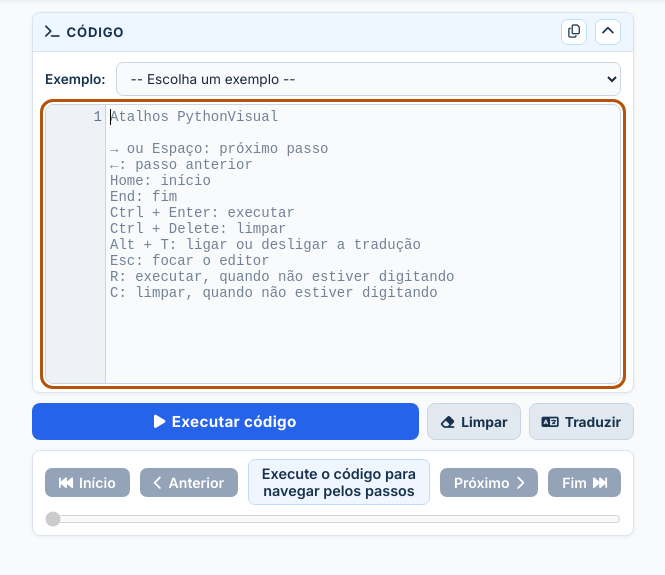
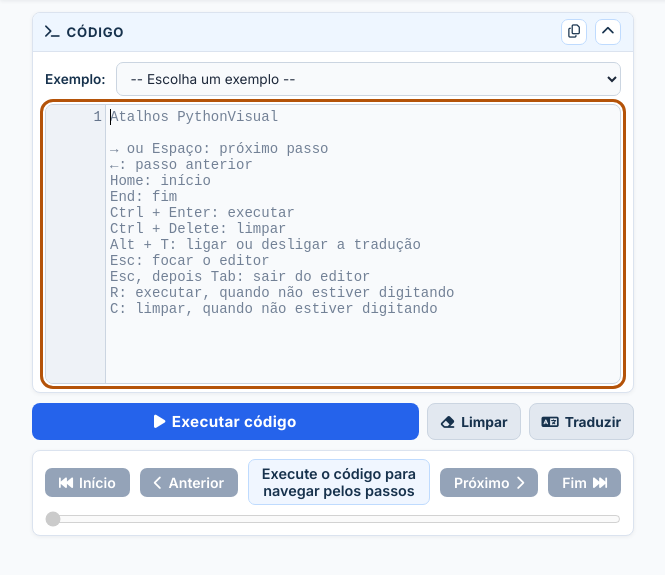
Before and after one commit to RuanVictorH/PythonVisual, a Flask app: page /visualizador in a window 1280 px wide. Shown: the part 57-632 px from the top of the page, without its empty margins (0-665 px from the left). Run offline with Flask 3, Linux system fonts and the light colour scheme.

Commit message:
Permite sair do editor pelo teclado com Esc seguido de Tab
- No editor o Tab recua o codigo, entao quem usa so o teclado ficava preso (WCAG 2.1.2). O Esc seguido de Tab (ou de Shift+Tab) devolve a tecla ao navegador, que move o foco; qualquer outra tecla, o blur e o clique desfazem o Esc.
- A regra fica em static/js/saida-do-editor.js, sem DOM, e editor.js a liga ao CodeMirror pela propriedade codemirrorIgnore (tudo em minusculas: com outra grafia o CodeMirror a ignora).
- O gesto e avisado sem mexer no layout: texto escondido (.somente-leitor-de-tela, chave editor.exitHint) ligado ao campo por aria-describedby e uma linha no placeholder do editor vazio, nos dois idiomas.
- Testes em Node da regra (tests/test_saida_do_editor.py) e README com o atalho na tabela de atalhos.

```diff
--- a/static/css/style.css
+++ b/static/css/style.css
@@ -317,6 +317,15 @@ button i,
 .CodeMirror-focused {
   outline: 3px solid var(--cor-foco);
   outline-offset: 2px;
+}
+.somente-leitor-de-tela {
+  position: absolute;
+  width: 1px;
+  height: 1px;
+  margin: -1px;
+  overflow: hidden;
+  clip-path: inset(50%);
+  white-space: nowrap;
 }
 .CodeMirror-gutters {
   background: #eef2f7;
--- a/static/js/editor.js
+++ b/static/js/editor.js
@@ -1,3 +1,5 @@
+import { criarSaidaDoEditor } from "./saida-do-editor.js";
+
 export const editor = CodeMirror.fromTextArea(document.getElementById("codigo"), {
   mode: "python",
   theme: "default",
@@ -10,3 +12,18 @@ export const editor = CodeMirror.fromTextArea(document.getElementById("codigo"),
   autofocus: true,
 });
 editor.setValue("");
+
+// O Tab recua o código; o Esc seguido de Tab devolve o foco ao navegador
+// (codemirrorIgnore, tudo em minúsculas: o CodeMirror não trata a tecla nem
+// cancela o padrão do navegador).
+const saidaDoEditor = criarSaidaDoEditor();
+
+editor.on("keydown", (_, evento) => {
+  if (saidaDoEditor.liberaTecla(evento))
+    evento.codemirrorIgnore = true;
+});
+editor.on("blur", () => saidaDoEditor.reiniciar());
+editor.on("mousedown", () => saidaDoEditor.reiniciar());
+
+// o texto escondido de index.html avisa o gesto a quem usa leitor de tela
+editor.getInputField().setAttribute("aria-describedby", "editor-dica-saida");
--- a/static/js/i18n.js
+++ b/static/js/i18n.js
@@ -6,7 +6,9 @@ const i18n = {
     "nav.about": "Sobre",
     "nav.limitations": "Limitações",
     "editor.shortcutsPlaceholder":
-      "Atalhos PythonVisual\n\n→ ou Espaço: próximo passo\n←: passo anterior\nHome: início\nEnd: fim\nCtrl + Enter: executar\nCtrl + Delete: limpar\nAlt + T: ligar ou desligar a tradução\nEsc: focar o editor\nR: executar, quando não estiver digitando\nC: limpar, quando não estiver digitando",
+      "Atalhos PythonVisual\n\n→ ou Espaço: próximo passo\n←: passo anterior\nHome: início\nEnd: fim\nCtrl + Enter: executar\nCtrl + Delete: limpar\nAlt + T: ligar ou desligar a tradução\nEsc: focar o editor\nEsc, depois Tab: sair do editor\nR: executar, quando não estiver digitando\nC: limpar, quando não estiver digitando",
+    "editor.exitHint":
+      "Para sair do editor com o teclado, aperte Esc e depois Tab. O Tab sozinho recua o código.",
     "access.fontDown": "Diminuir fonte",
     "access.fontUp": "Aumentar fonte",
     "theme.dark": "Tema escuro",
@@ -263,7 +265,9 @@ const i18n = {
     "nav.about": "About",
     "nav.limitations": "Limitations",
     "editor.shortcutsPlaceholder":
-      "PythonVisual shortcuts\n\n→ or Space: next step\n←: previous step\nHome: start\nEnd: end\nCtrl + Enter: run\nCtrl + Delete: clear\nAlt + T: turn the translation on or off\nEsc: focus the editor\nR: run, when not typing\nC: clear, when not typing",
+      "PythonVisual shortcuts\n\n→ or Space: next step\n←: previous step\nHome: start\nEnd: end\nCtrl + Enter: run\nCtrl + Delete: clear\nAlt + T: turn the translation on or off\nEsc: focus the editor\nEsc, then Tab: leave the editor\nR: run, when not typing\nC: clear, when not typing",
+    "editor.exitHint":
+      "To leave the editor with the keyboard, press Esc and then Tab. Tab alone indents the code.",
     "access.fontDown": "Decrease font size",
     "access.fontUp": "Increase font size",
     "theme.dark": "Dark theme",
--- /dev/null
+++ b/static/js/saida-do-editor.js
@@ -0,0 +1,34 @@
+// Regra da saída do editor pelo teclado, sem DOM. No editor o Tab recua o
+// código, então quem usa só o teclado ficaria preso nele. O Esc seguido de Tab
+// (ou de Shift+Tab) devolve a tecla ao navegador, que move o foco; qualquer
+// outra tecla desfaz o Esc. A ligação com o CodeMirror fica em editor.js.
+const TECLAS_DE_MODIFICADOR = new Set(["Shift", "Control", "Alt", "Meta"]);
+
+function semCtrlAltMeta(evento) {
+  return !evento.ctrlKey && !evento.altKey && !evento.metaKey;
+}
+
+export function criarSaidaDoEditor() {
+  let escPressionado = false;
+
+  return {
+    // Diz se a tecla deve ir ao navegador em vez de ao editor. Chamar a cada
+    // keydown, na ordem em que as teclas chegam.
+    liberaTecla(evento) {
+      // o Shift do Shift+Tab chega antes do Tab e não desfaz o Esc
+      if (TECLAS_DE_MODIFICADOR.has(evento.key))
+        return false;
+
+      const vinhaDoEsc = escPressionado;
+      const atalhoLivre = semCtrlAltMeta(evento);
+
+      escPressionado = evento.key === "Escape" && atalhoLivre;
+
+      return vinhaDoEsc && evento.key === "Tab" && atalhoLivre;
+    },
+
+    reiniciar() {
+      escPressionado = false;
+    },
+  };
+}
--- a/templates/index.html
+++ b/templates/index.html
@@ -66,6 +66,7 @@
               </select>
             </div>
             <textarea id="codigo"></textarea>
+            <span class="somente-leitor-de-tela" id="editor-dica-saida" data-i18n="editor.exitHint">Para sair do editor com o teclado, aperte Esc e depois Tab. O Tab sozinho recua o código.</span>
           </div>
         </div>
 
```
Also changed, not shown: tests/test_saida_do_editor.py (added, +181 -0 lines), README.md.
